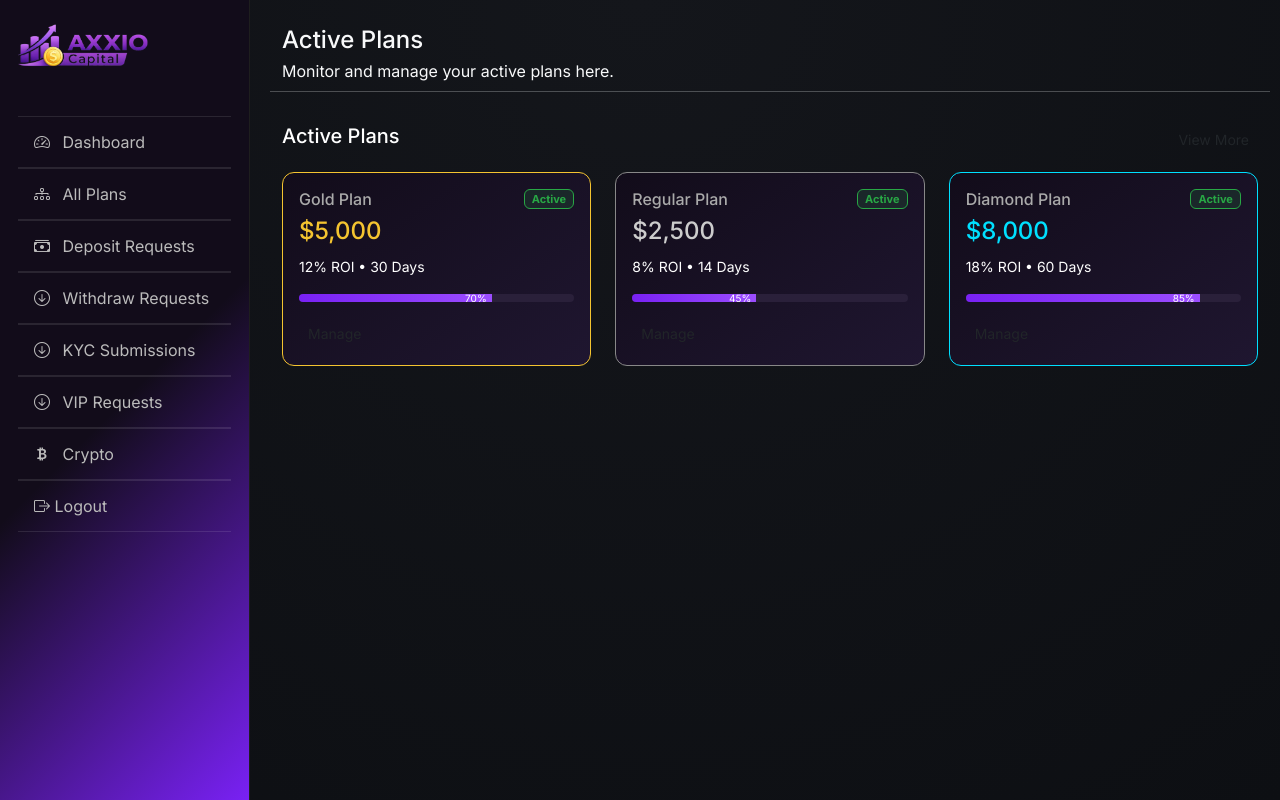
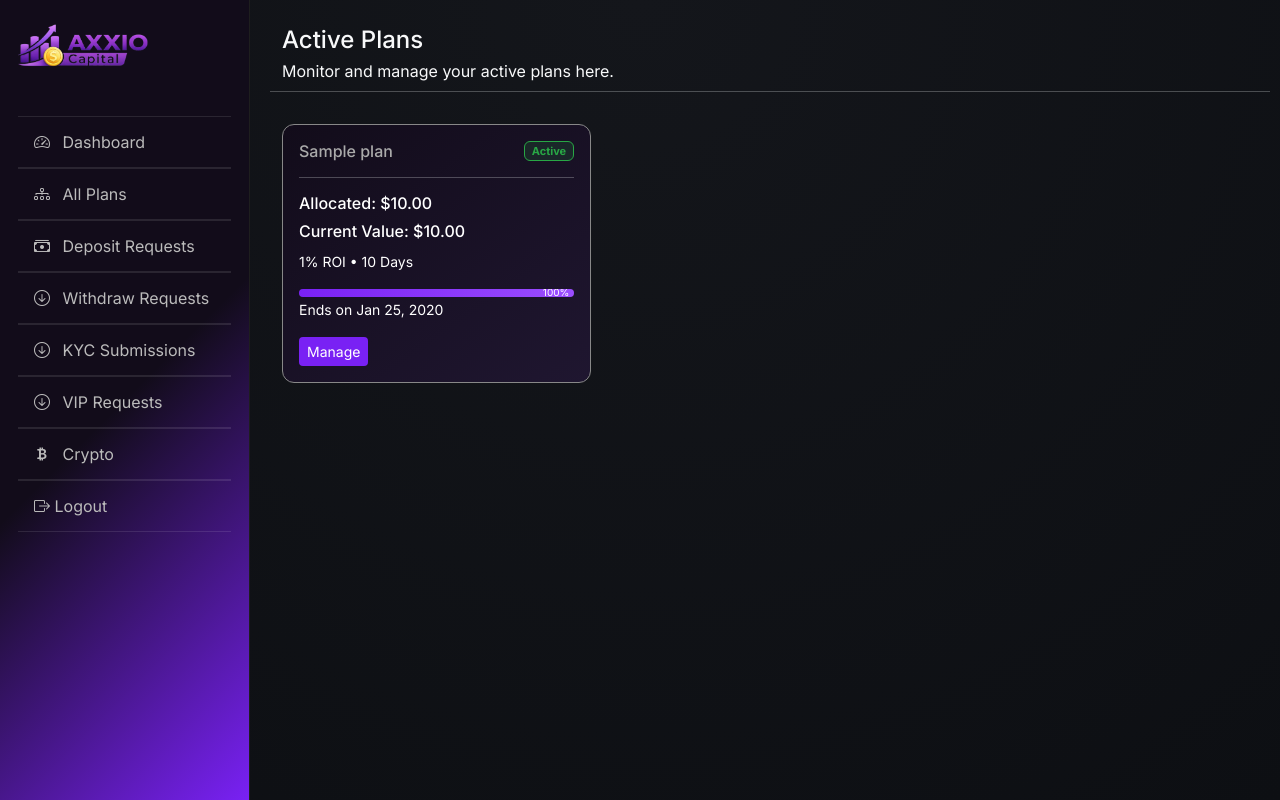
Before and after one commit to Phillipemore278/axxiocapital, a Django app: page /portfolio/active-plans/ in a window 1280 px wide. Run offline with Django 5.2, Linux system fonts and the light colour scheme; a user stored in the database is signed in; tables that the repository leaves empty hold one stand-in row (values such as "Sample post"); some libraries are stand-ins or nearby versions.

Commit message:
finished manage order plans

```diff
--- a/customer/urls.py
+++ b/customer/urls.py
@@ -11,4 +11,10 @@ urlpatterns = [
     path('settings-and-security/', views.settings_security, name='settings_security'),
     path('wallet/', views.wallet_view, name='wallet'),
 
+    # plan
+    path('activate-plan/<plan_id>/', views.activate_plan_view, name='activate_plan'),
+
+    # order
+    path('orderplan-detail/<order_id>/', views.orderplan_detail_view, name='orderplan_detail'),
+
 ]
--- a/customer/views.py
+++ b/customer/views.py
@@ -49,7 +49,7 @@ def customer_dashboard_view(request):
         "current_url": request.resolver_match.url_name,
         "portfolio": portfolio,
         "non_mirrored_total": non_mirrored_total,
-        "active_plans": all_active_plans,
+        "active_plans": all_active_plans[:3],
         "active_plans_count": all_active_plans.count(),
         "active_earnings": active_earnings,
     }
@@ -117,3 +117,82 @@ def wallet_view(request):
         "mirrored_total": mirrored_total,
         # "transactions": transactions,
     })
+
+
+# plan side
+@login_required
+def activate_plan_view(request, plan_id):
+    portfolio = request.user.portfolio
+    plan = get_object_or_404(Plan, id=plan_id)
+
+    if request.method == "POST":
+        allocated_cash = Decimal(request.POST.get("allocated_cash", "0"))
+
+        if allocated_cash < plan.min_amount:
+            messages.error(request, f"Minimum amount for this plan is ${plan.min_amount}.")
+            return redirect('customer:activate_plan', plan_id=plan.pk)
+
+        if allocated_cash > portfolio.cash_balance:
+            messages.error(
+                request,
+                "Allocated cash exceeds your available cash balance."
+            )
+            return redirect('customer:activate_plan', plan_id=plan.pk)
+
+        # 1️⃣ Deduct allocated cash from follower only once
+        portfolio.cash_balance -= allocated_cash
+        portfolio.save(update_fields=['cash_balance'])
+
+        order = OrderPlan.objects.create(
+            portfolio=portfolio,
+            plan=plan,
+            principal_amount=allocated_cash,
+            current_value=allocated_cash,
+            start_at=timezone.now(),
+            status=OrderPlan.STATUS_ACTIVE,
+        )
+
+        messages.success(request, f"'{plan.name}' activated with ${allocated_cash}.")
+        return redirect('customer:customer_dashboard')
+
+    return render(
+        request,
+        "customer/activate_plan.html",
+        {
+            "plan": plan,
+            "portfolio": portfolio
+        }
+    )
+
+
+@login_required
+def orderplan_detail_view(request, order_id):
+    portfolio = request.user.portfolio
+    order = get_object_or_404(OrderPlan, pk=order_id, portfolio=portfolio)
+
+    snapshots_qs = order.items.order_by('snapshot_at')
+
+    # -------- Pagination --------
+    paginator = Paginator(snapshots_qs, 10)  # Show 10 snapshots per page
+    page_number = request.GET.get('page')
+    snapshots = paginator.get_page(page_number)
+
+    # -------- Chart Data (Optional: Use ALL snapshots or only current page) --------
+    # If you want chart to show ALL data:
+    all_snapshots = snapshots_qs
+
+    labels = [item.snapshot_at.strftime("%Y-%m-%d") for item in all_snapshots]
+    values = [float(item.cumulative_amount or order.principal_amount) for item in all_snapshots]
+
+    context = {
+        'order': order,
+        'snapshots': snapshots,   # paginated snapshots
+        'labels': labels,
+        'values': values,
+    }
+
+    return render(
+        request,
+        "customer/order_plan_detail.html",
+        context
+    )
--- a/plan/models.py
+++ b/plan/models.py
@@ -3,6 +3,7 @@ from decimal import Decimal, ROUND_HALF_EVEN
 from django.conf import settings
 from django.db import models, transaction
 from django.utils import timezone
+from datetime import timedelta
 
 class Plan(models.Model):
 
@@ -115,6 +116,38 @@ class OrderPlan(models.Model):
         roi = ((self.current_value - self.principal_amount) / self.principal_amount) * Decimal('100')
         return roi.quantize(Decimal('0.01'), rounding=ROUND_HALF_EVEN)
 
+    @property
+    def progress_percent(self):
+        if not self.plan.duration_days:
+            return 0
+
+        start = self.start_at
+        end = start + timedelta(days=self.plan.duration_days)
+        now = timezone.now()
+
+        total_duration = (end - start).total_seconds()
+        elapsed = (now - start).total_seconds()
+
+        progress = (elapsed / total_duration) * 100 if total_duration > 0 else 0
+        progress = max(0, min(progress, 100))
+
+        return round(progress)
+
+    @property
+    def end_date(self):
+        if not self.plan.duration_days:
+            return None
+        return self.start_at + timedelta(days=self.plan.duration_days)
+
+    @property
+    def days_remaining(self):
+        if not self.plan.duration_days:
+            return 0
+
+        end = self.start_at + timedelta(days=self.plan.duration_days)
+        remaining = end - timezone.now()
+        return max(remaining.days, 0)
+
 
 class OrderPlanItem(models.Model):
     order_plan = models.ForeignKey(OrderPlan, on_delete=models.CASCADE, related_name='items')
--- a/templates/customer/active_plan_list.html
+++ b/templates/customer/active_plan_list.html
@@ -83,6 +83,28 @@
         font-size: 11px;
     }
 
+    /* Buttons */
+    .action-btn {
+        background: #7921f4;
+        border: none;
+        color: #fff;
+    }
+
+    .action-btn:hover {
+        background: #5a17c2;
+    }
+
+    /* Optional black variant button */
+    .btn-dark-alt {
+        background: #000;
+        color: #fff;
+        border: 1px solid #7921f4;
+    }
+
+    .btn-dark-alt:hover {
+        background: #7921f4;
+    }
+
 </style>
 
 <div class="container-fluid mt-3">
@@ -99,90 +121,50 @@
 {% include "../notification/messages.html" %}
 <div class="container my-4">
 
-    <div class="d-flex justify-content-between align-items-center mb-3">
+    <!-- <div class="d-flex justify-content-between align-items-center mb-3">
         <h5 class="text-white">Active Plans</h5>
         <button class="btn btn-sm btn-dark-alt">View More</button>
-    </div>
+    </div> -->
 
     <div class="row g-4">
 
         <!-- Gold Plan -->
+        {% for plan in active_plans %}
         <div class="col-md-6 col-lg-4">
-            <div class="card plan-card gold">
+            <div class="card plan-card {{ plan.plan.plantype|lower }}">
                 <div class="card-body">
 
                     <div class="d-flex justify-content-between align-items-center">
-                        <h6 class="plan-title mb-0">Gold Plan</h6>
+                        <h6 class="plan-title mb-0">{{plan.plan.name}}</h6>
                         <span class="badge status-active">Active</span>
                     </div>
-
-                    <h4 class="mt-2">$5,000</h4>
-                    <small>12% ROI • 30 Days</small>
+                    <hr class="border-light">
+                    <h6 class="mt-2">Allocated: ${{plan.principal_amount|intcomma}}</h4>
+                    <h6 class="mt-2">Current Value: ${{plan.principal_amount|intcomma}}</h4>
+                    <small>{{plan.plan.percent_increment|floatformat:0}}% ROI • {{plan.plan.duration_days|floatformat:0}} Days</small>
 
                     <!-- Progress -->
                     <div class="progress mt-3">
-                        <div class="progress-bar progress-purple" style="width: 70%;">70%</div>
+                        <div class="progress-bar progress-purple"
+                            style="width: {{ plan.progress_percent }}%;">
+                            {{ plan.progress_percent }}%
+                        </div>
                     </div>
 
+                    <small>Ends on {{ plan.end_date|date:"M d, Y" }}</small>
+
                     <div class="mt-3">
-                        <button class="btn btn-sm action-btn">Manage</button>
+                        <a href="{% url 'customer:orderplan_detail' plan.id %}" class="btn btn-sm action-btn">Manage</a>
                     </div>
 
                 </div>
             </div>
         </div>
-
-        <!-- Regular Plan -->
-        <div class="col-md-6 col-lg-4">
-            <div class="card plan-card regular">
-                <div class="card-body">
-
-                    <div class="d-flex justify-content-between align-items-center">
-                        <h6 class="plan-title mb-0">Regular Plan</h6>
-                        <span class="badge status-active">Active</span>
-                    </div>
-
-                    <h4 class="mt-2">$2,500</h4>
-                    <small>8% ROI • 14 Days</small>
-
-                    <!-- Progress -->
-                    <div class="progress mt-3">
-                        <div class="progress-bar progress-purple" style="width: 45%;">45%</div>
-                    </div>
-
-                    <div class="mt-3">
-                        <button class="btn btn-sm action-btn">Manage</button>
-                    </div>
-
-                </div>
-            </div>
+        {% empty%}
+        <div class="text-center text-white">
+            No available Active plan
         </div>
-
-        <!-- Diamond Plan -->
-        <div class="col-md-6 col-lg-4">
-            <div class="card plan-card diamond">
-                <div class="card-body">
-
-                    <div class="d-flex justify-content-between align-items-center">
-                        <h6 class="plan-title mb-0">Diamond Plan</h6>
-                        <span class="badge status-active">Active</span>
-                    </div>
-
-                    <h4 class="mt-2">$8,000</h4>
-                    <small>18% ROI • 60 Days</small>
-
-                    <!-- Progress -->
-                    <div class="progress mt-3">
-                        <div class="progress-bar progress-purple" style="width: 85%;">85%</div>
-                    </div>
-
-                    <div class="mt-3">
-                        <button class="btn btn-sm action-btn">Manage</button>
-                    </div>
-
-                </div>
-            </div>
-        </div>
+        {% endfor %}
 
     </div>
 </div>
--- a/templates/customer/all_plans.html
+++ b/templates/customer/all_plans.html
@@ -136,7 +136,7 @@
                     </div>
 
                     <div class="activating-button px-3">
-                        <a href="" class="btn btn-primary rounded-pill mt-1 w-100 fw-bold mb-2 px-0">
+                        <a href="{% url 'customer:activate_plan' plan.id %}" class="btn btn-primary rounded-pill mt-1 w-100 fw-bold mb-2 px-0">
                         Activate Mandate
                     </a>
                     </div>
```
Also changed, not shown: templates/customer/activate_plan.html (added, +41 -0 lines), templates/customer/dashboard.html (+20 -60 lines), templates/customer/order_plan_detail.html (added, +197 -0 lines).
